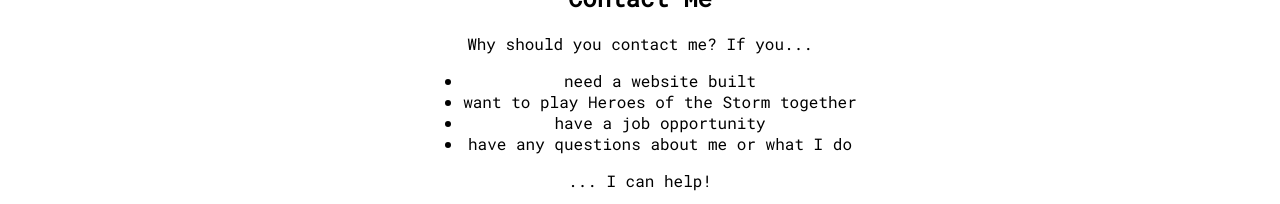
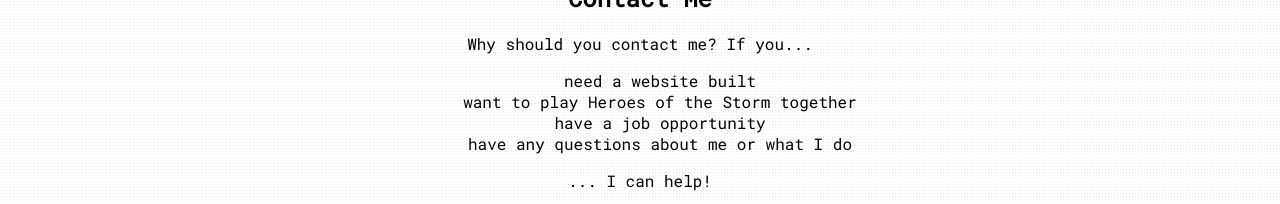
Before and after one commit to zckramer/portfolio, a React (Create React App) app: page / in a window 1280 px wide. Both pictures are taken after a click on the element "Contact Me". Shown: the part 289-493 px from the top of the page. Built offline with nearby package versions, Linux system fonts and the light colour scheme.

Commit message:
touch up contact page

```diff
--- a/src/App.css
+++ b/src/App.css
@@ -23,8 +23,6 @@
 .App {
   font-family: 'Roboto Mono', monospace;
   text-align: center;
-  /* background-repeat: repeat; */
-  /* background-image: ; */
 }
 
 .About-Me {
@@ -36,13 +34,17 @@
   justify-content: center;
   align-items: center;
   width: 90%;
-  height: 80%;
+  height: 100%;
   overflow-y: auto;
   padding-bottom: 5%;
 }
 
 #About-Me__Text {
   overflow-y: auto;
+}
+
+.Contact-Me__List-Item {
+  list-style: none;
 }
 
 .Header {
--- a/src/App.js
+++ b/src/App.js
@@ -5,7 +5,7 @@
 import AboutMe from './components/AboutMe.jsx';
 import MyProjects from './components/MyProjects.jsx';
 import ContactMe from './components/ContactMe.jsx';
-import BackgroundPattern from './images/Subtle-Dots-White-Tileable-pattern.jpg'
+import BackgroundPattern from '../src/images/Subtle-Dots-White-Tileable-pattern.jpg';
 
 function App() {
   const [content, setContent] = React.useState(<Home />)
@@ -31,9 +31,9 @@
   }
 
   return (
-    <div className="App" style={{backgroundImage:`url(${BackgroundPattern})`}}>
+    <div className="App">
       <Header gotoHome={gotoHome} gotoAboutMe={gotoAboutMe} gotoMyProjects={gotoMyProjects} gotoContactMe={gotoContactMe}/>
-      <div className="Main">
+      <div className="Main" style={{backgroundImage:`url(${BackgroundPattern})`}}>
         {content}
       </div>
     </div>
--- a/src/components/ContactMe.jsx
+++ b/src/components/ContactMe.jsx
@@ -8,10 +8,10 @@
             <h2>Contact Me</h2>
             <p>Why should you contact me? If you...</p>
             <ul>
-                <li>need a website built</li>
-                <li>want to play Heroes of the Storm together</li>
-                <li>have a job opportunity</li>
-                <li>have any questions about me or what I do</li>
+                <li className='Contact-Me__List-Item'>need a website built</li>
+                <li className='Contact-Me__List-Item'>want to play Heroes of the Storm together</li>
+                <li className='Contact-Me__List-Item'>have a job opportunity</li>
+                <li className='Contact-Me__List-Item'>have any questions about me or what I do</li>
             </ul>
             <p>... I can help! </p>
             <div className='Social-Links__Container'>
```
